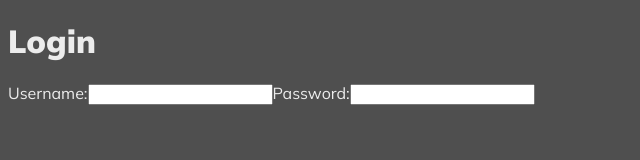
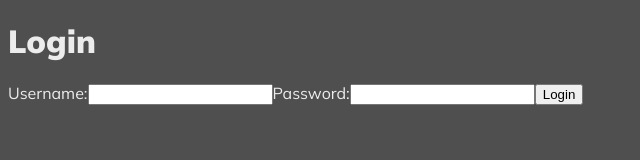
Before and after one commit to pulchrit/nuxt-3-fundamentals, a Nuxt app: page /login in a window 1280 px wide. Shown: the top 160 px of the page, without its empty margins (0-640 px from the left). Built offline with nearby package versions, Linux system fonts and the light colour scheme.

Commit message:
global state with Pinia

```diff
--- /dev/null
+++ b/composables/useIsLoggedIn.ts
@@ -0,0 +1 @@
+export const useIsLoggedIn = () => useState<boolean>('isLoggedIn', () => false);
--- a/layouts/default.vue
+++ b/layouts/default.vue
@@ -1,7 +1,22 @@
+<script setup>
+
+  // use global state for login status from the useState composable
+  // const isLoggedIn = useState('isLoggedIn', () => false);
+  // or using our custom composable useIsLoggedIn that returns the useState value
+  // const isLoggedIn = useIsLoggedIn();
+
+  // example using Pinia instead of custom composable
+  const user = useUser();
+</script>
+
 <template>
   <nav style="display:flex; gap: 10px">
       <NuxtLink to="/">Home</NuxtLink>
       <NuxtLink to="/movies">Movies</NuxtLink>
+      <!-- use v-if to only show login link when user is not logged in -->
+      <!-- pull isLoggedIn status from global state using useState -->
+      <NuxtLink v-if="!user.isLoggedIn" to="/login">Login</NuxtLink>
+      <a href="#" v-else @click.prevent="user.isLoggedIn = false">Logout</a>
   </nav>
 <!-- slot will render  -->
   <slot></slot>
--- a/nuxt.config.ts
+++ b/nuxt.config.ts
@@ -7,10 +7,22 @@ export default defineNuxtConfig({
     }
   },
   css: ['~/assets/main.scss'],
-  modules: ['@nuxtjs/google-fonts'],
+  modules: ['@nuxtjs/google-fonts', [
+   '@pinia/nuxt', {
+    // you can autoimport any functions you think you'll use often
+      autoImports: ['defineStore', 'acceptHMRUpdate'],
+   },
+  ]],
   googleFonts: {
     families: {
       Mulish: [400, 900],
     }
-  }
+  },
+  // Add your own auto-import directories!
+  imports: {
+    dirs: ["stores"],
+  },
+  alias: {
+    pinia: "/node_modules/@pinia/nuxt/node_modules/pinia/dist/pinia.mjs"
+  },
 })
--- a/package.json
+++ b/package.json
@@ -16,6 +16,7 @@
     "vue-router": "^4.2.5"
   },
   "dependencies": {
+    "@pinia/nuxt": "^0.5.1",
     "sass": "^1.70.0"
   }
 }
--- a/pages/login.vue
+++ b/pages/login.vue
@@ -1,16 +1,39 @@
 
 <script setup>
-// his page will use the plain layout rather than default layout
+  // use Nuxt's built-in useState composable for global state
+  // first arg is key
+  // second arg is default value and it should be returned in a callback function
+  // const isLoggedIn = useState('isLoggedIn', () => false);
+  // or using our custom composable useIsLoggedIn which returns the value from useState
+  // const isLoggedIn = useIsLoggedIn();
+
+  // example using Pinia instead of custom composable
+  // returns state, getters, and actions
+  const user = useUser();
+
+  // this page will use the plain layout rather than default layout
   definePageMeta({
     layout: "plain",
   })
+
+  // define login function to update global state
+  // function login() {
+  //   // update value in global state
+  //   user.isLoggedIn = true;
+  //   // use built-in composable useRouter to navigate user to home page
+  //   useRouter().push('/');
+  // }
 </script>
 <template>
-  <form>
+  <!-- call login from user object when using Pinia for state mgmt -->
+    <form @submit.prevent="user.login">
+  <!-- call login function on submission of form; prevent default with .prevent -->
+  <!-- <form @submit.prevent="login"> -->
     <h1>Login</h1>
     <label for="#username">Username:</label>
     <input id="username" type="text" />
     <label for="#password">Password:</label>
     <input id="password" type="password" />
+    <button>Login</button>
   </form>
 </template>
--- /dev/null
+++ b/stores/User.ts
@@ -0,0 +1,21 @@
+export const useUser = defineStore("user", {
+  state: () => {
+    return {
+      isLoggedIn: false,
+    };
+  },
+  getters: {},// equivalent to computed state
+  actions: {
+      login() {
+      // update value in global state using this!
+      this.isLoggedIn = true;
+      // use built-in composable useRouter to navigate user to home page
+      useRouter().push('/');
+  }
+  },
+});
+
+// Pinia docs provide this snippet to make Hot Modele Replacement work for the store.
+if (import.meta.hot) {
+  import.meta.hot.accept(acceptHMRUpdate(useUser, import.meta.hot))
+}
```
Also changed, not shown: 1 other file (tests, documents, lock files or other folders).
